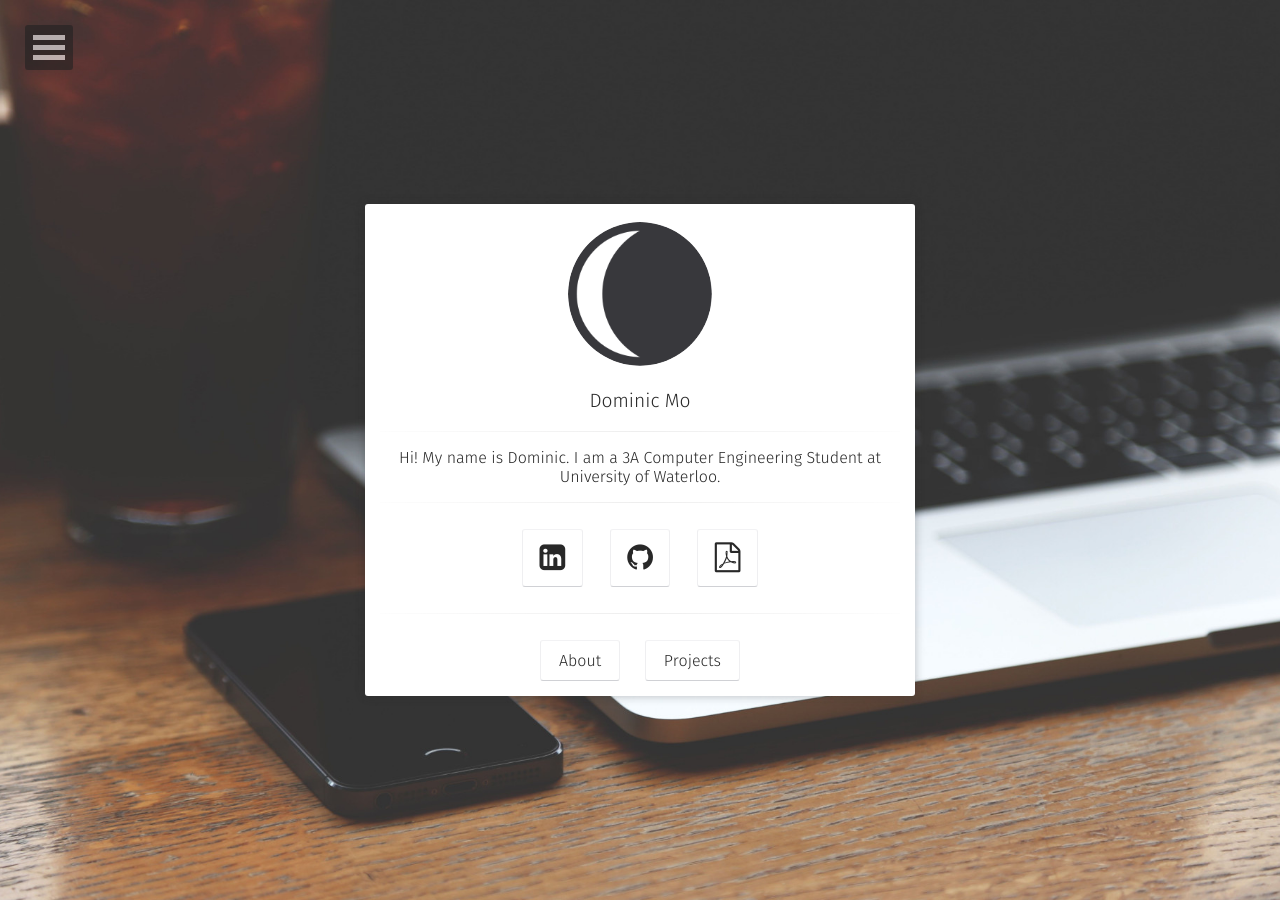
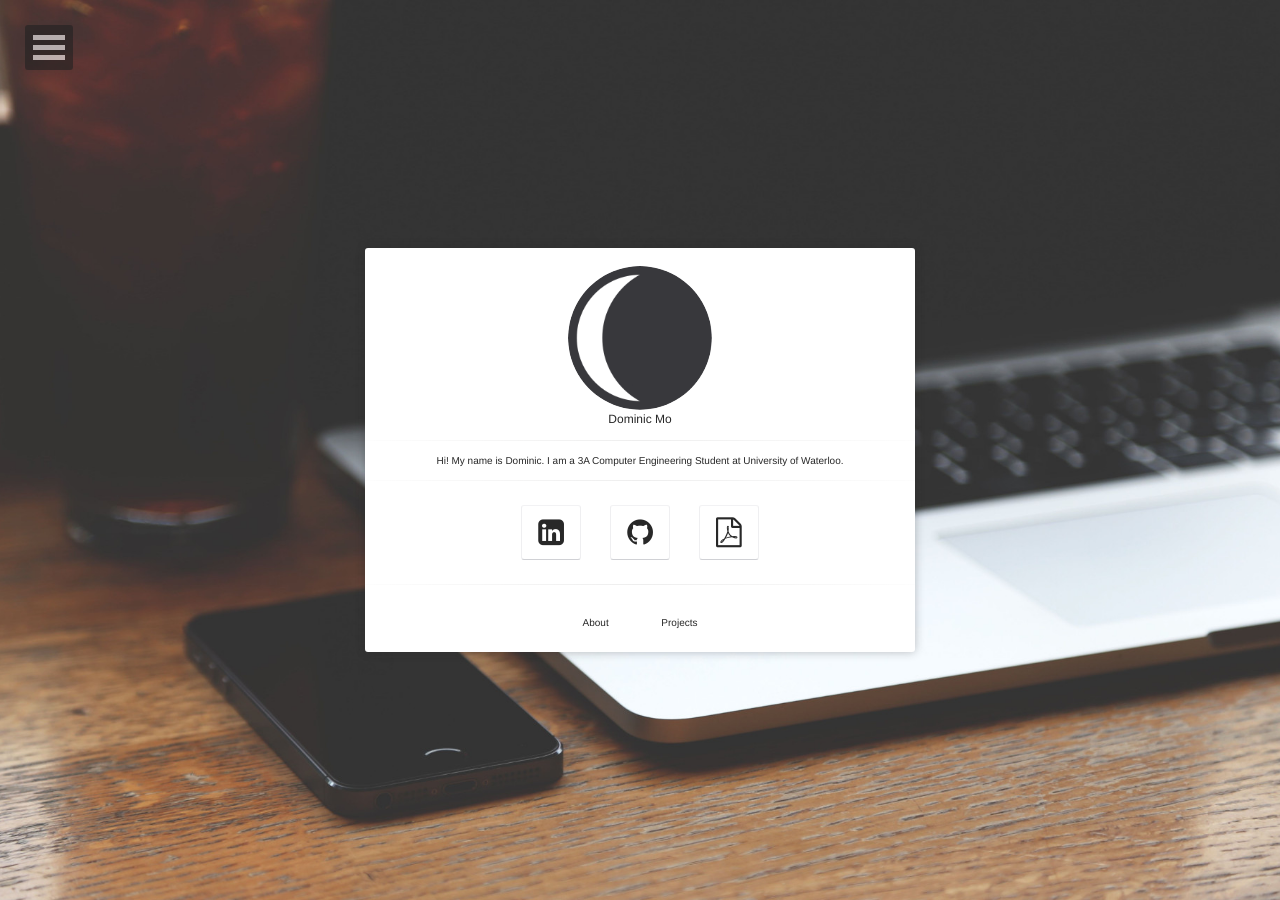
Before and after one commit to ymo13/ymo13.github.io, a Jekyll site: the page built from index.html, in a window 1280 px wide. Built offline with Jekyll 4.4.1, drawn with Linux system fonts in a browser that asks for light colours; some web fonts are replaced.

Commit message:
added bootstrap cdn for js and css

```diff
--- a/_includes/head.html
+++ b/_includes/head.html
@@ -35,6 +35,7 @@
     <meta name="viewport" content="width=device-width, initial-scale=1.0">
     <!-- CSS -->
     <link rel="stylesheet" href="{{ site.url }}/assets/css/main.css">
+    <link rel="stylesheet" href="https://maxcdn.bootstrapcdn.com/bootstrap/3.3.7/css/bootstrap.min.css" integrity="sha384-BVYiiSIFeK1dGmJRAkycuHAHRg32OmUcww7on3RYdg4Va+PmSTsz/K68vbdEjh4u" crossorigin="anonymous">
     <!-- JS -->
     <script src="{{ site.url }}/assets/js/modernizr-3.3.1.custom.min.js"></script>
     <!-- Favicons -->
--- a/_includes/scripts.html
+++ b/_includes/scripts.html
@@ -5,6 +5,7 @@
     <script src="{{ site.url }}/assets/js/jquery.magnific-popup.min.js"></script>
     <script src="{{ site.url }}/assets/js/jquery.fitvid.min.js"></script>
     <script src="{{ site.url }}/assets/js/scripts.js"></script>
+    <script src="https://maxcdn.bootstrapcdn.com/bootstrap/3.3.7/js/bootstrap.min.js" integrity="sha384-Tc5IQib027qvyjSMfHjOMaLkfuWVxZxUPnCJA7l2mCWNIpG9mGCD8wGNIcPD7Txa" crossorigin="anonymous"></script>
     {% if site.google.analytics %}
     <!-- Asynchronous Google Analytics snippet -->
     <script>
```
